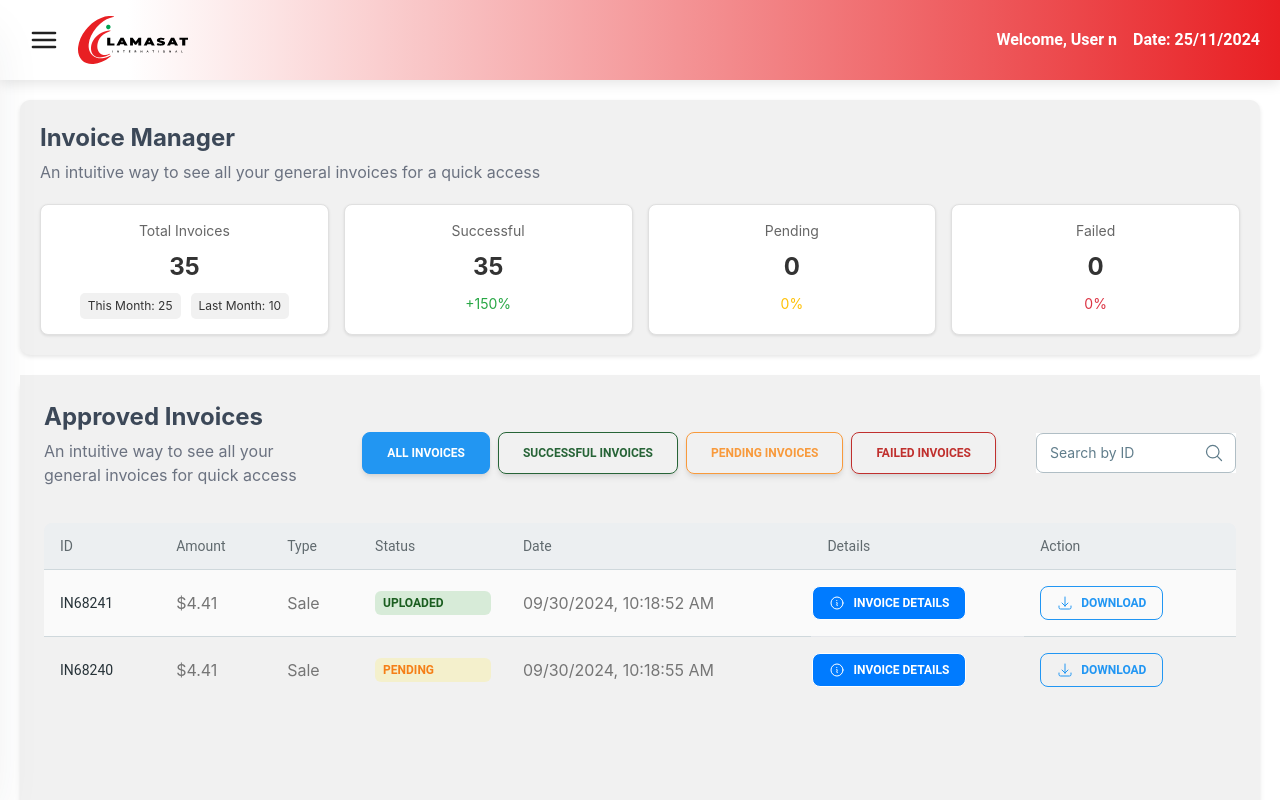
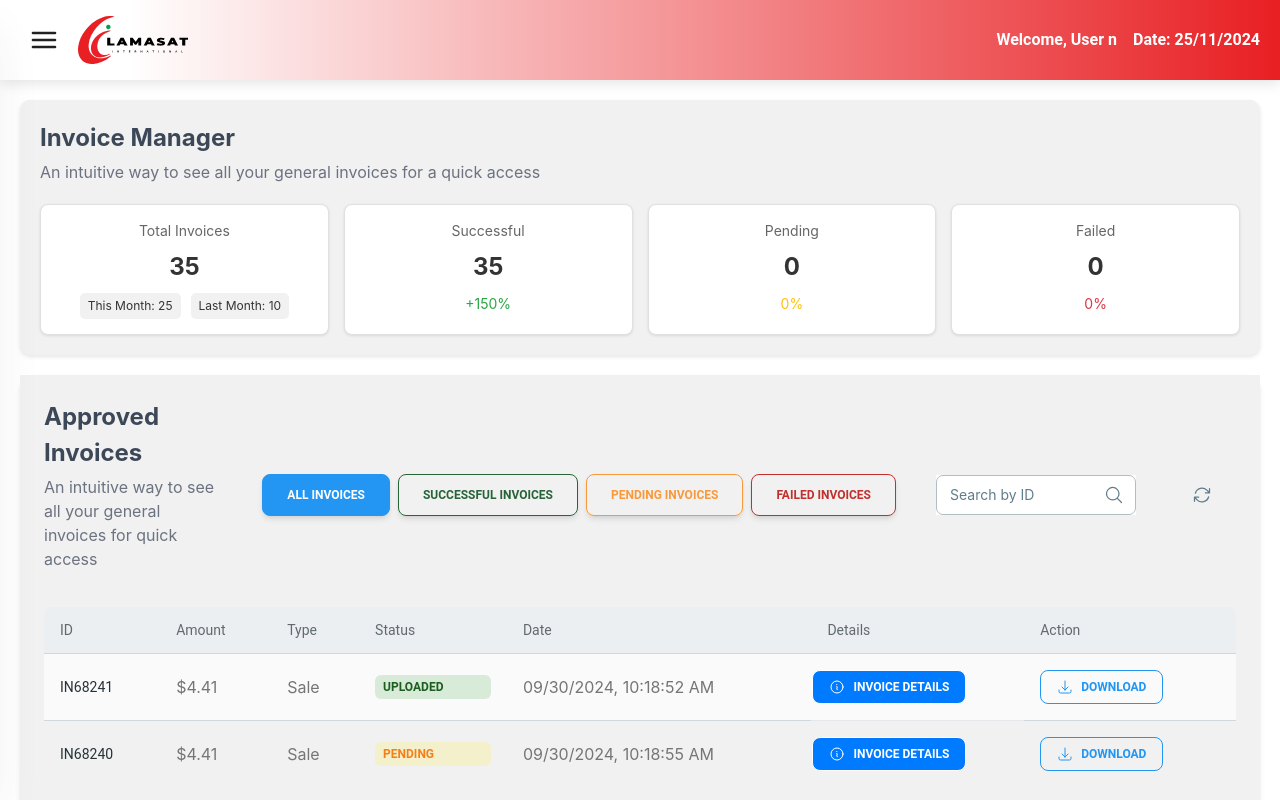
Before and after one commit to Cheaito-Hadi/Zra_Website, a React (Vite) app in the folder zra_website.client/: page /processed-invoices in a window 1280 px wide. Shown: the top 800 px of the page. Built offline with nearby package versions, Linux system fonts and the light colour scheme; no server answers; what chartjs-plugin-datalabels would draw is missing.

Commit message:
Added refresh button to the failed and approved invoices

```diff
--- a/zra_website.client/src/components/Tables/ApprovedInvoicesTable/ApprovedInvoicesTable.jsx
+++ b/zra_website.client/src/components/Tables/ApprovedInvoicesTable/ApprovedInvoicesTable.jsx
@@ -1,6 +1,7 @@
 import {
     MagnifyingGlassIcon,
     ArrowDownTrayIcon,
+    ArrowPathIcon,
 } from "@heroicons/react/24/outline";
 import {
     Input,
@@ -71,6 +72,12 @@ const ApprovedInvoicesTable = () => {
     useEffect(() => {
         fetchProcessedInvoices();
     }, []);
+
+    const handleRefresh = () => {
+        setCurrentPage(1);
+        setSearchQuery("");
+        fetchProcessedInvoices();
+    };
 
     const startIndex = (currentPage - 1) * ROWS_PER_PAGE;
     const endIndex = startIndex + ROWS_PER_PAGE;
@@ -161,6 +168,13 @@ const ApprovedInvoicesTable = () => {
                             onChange={handleSearchChange}
                         />
                     </div>
+                    <Button
+                        variant="text"
+                        color="blue-gray"
+                        onClick={handleRefresh}
+                    >
+                        <ArrowPathIcon className="h-5 w-5" />
+                    </Button>
                 </div>
 
                 <table className="w-full min-w-max table-auto text-left overflow-hidden">
--- a/zra_website.client/src/components/Tables/FailedInvoicesTable/FailedInvoicesTable.jsx
+++ b/zra_website.client/src/components/Tables/FailedInvoicesTable/FailedInvoicesTable.jsx
@@ -1,6 +1,6 @@
 import React, { useState, useEffect } from "react";
 import "./FailedInvoicesTable.css";
-import { MagnifyingGlassIcon } from "@heroicons/react/24/outline";
+import { MagnifyingGlassIcon, ArrowPathIcon } from "@heroicons/react/24/outline";
 import {
     Card,
     CardHeader,
@@ -40,6 +40,16 @@ const FailedInvoicesTable = () => {
         }
     };
 
+    useEffect(() => {
+        fetchFailedInvoices();
+    }, []);
+
+    const handleRefresh = () => {
+        setCurrentPage(1);
+        setSearchQuery("");
+        fetchFailedInvoices();
+    };
+
     const formatDate = (dateString) => {
         const date = new Date(
             dateString.slice(0, 4),
@@ -52,9 +62,6 @@ const FailedInvoicesTable = () => {
         return date.toLocaleString();
     };
 
-    useEffect(() => {
-        fetchFailedInvoices();
-    }, []);
 
     const filteredRows = failedInvoices.filter((row) =>
         row.invoiceNumber.toLowerCase().includes(searchQuery.toLowerCase())
@@ -101,6 +108,13 @@ const FailedInvoicesTable = () => {
                                 onChange={handleSearchChange}
                             />
                         </div>
+                        <Button
+                            variant="text"
+                            color="blue-gray"
+                            onClick={handleRefresh}
+                        >
+                            <ArrowPathIcon className="h-5 w-5" />
+                        </Button>
                     </div>
                 </div>
             </CardHeader>
```
